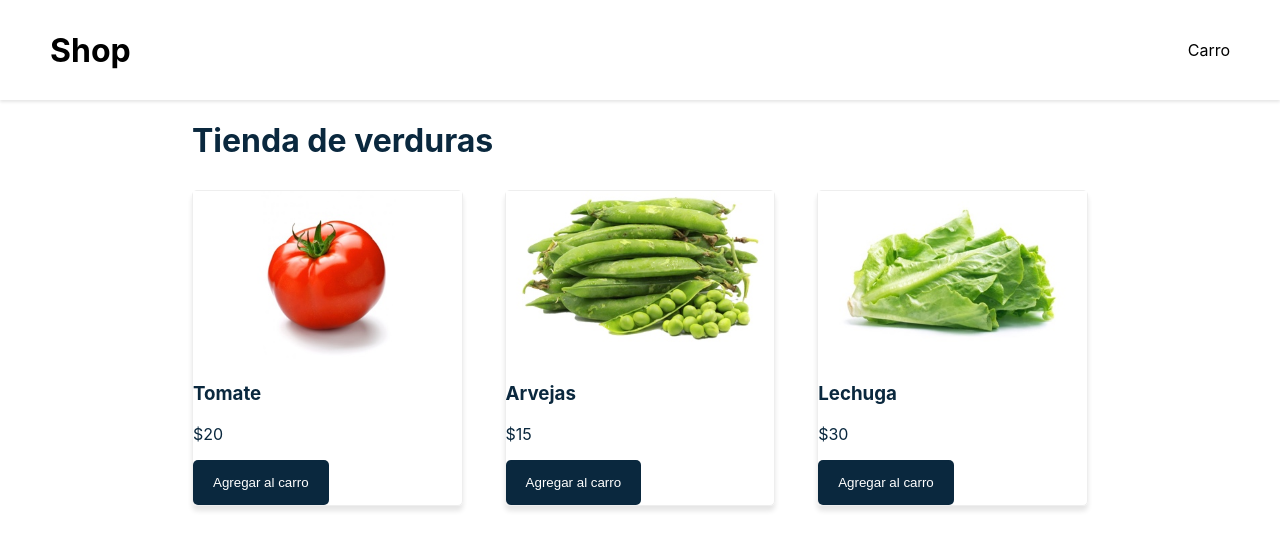
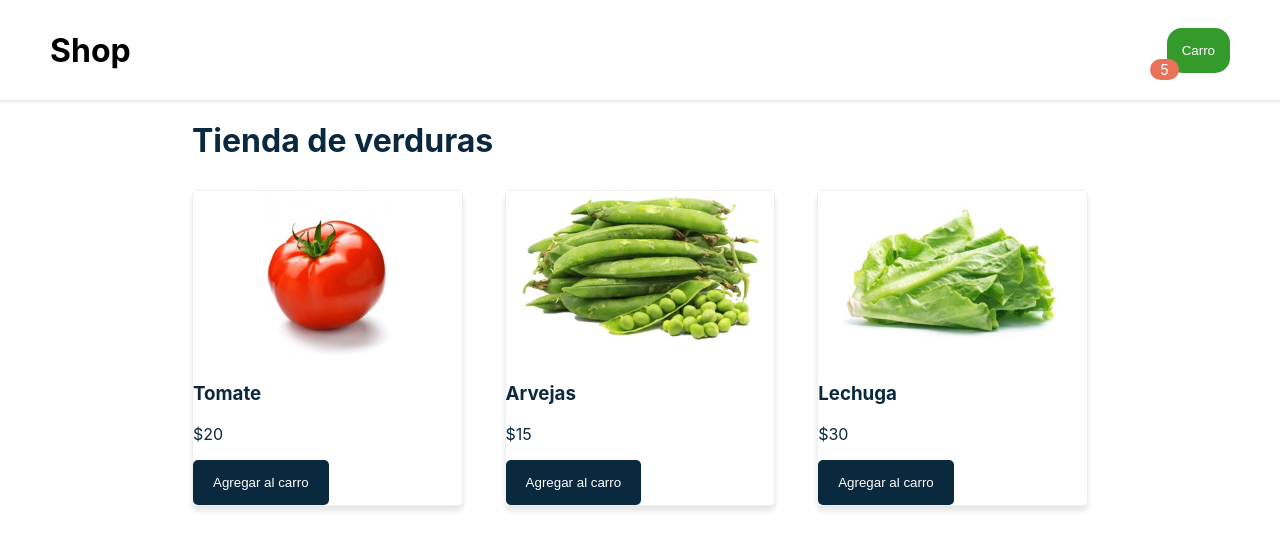
Before and after one commit to edmirgalvan01/carro-de-compras-react, a React (Create React App) app: page / in a window 1280 px wide. Shown: the top 550 px of the page. Built offline with nearby package versions, Linux system fonts and the light colour scheme.

Commit message:
Se creo el componente de BubbleAlert con exito

```diff
--- /dev/null
+++ b/src/components/BubbleAlert.js
@@ -0,0 +1,20 @@
+import { Component } from 'react';
+
+const styles = {
+   bubbleAlert: {
+      backgroundColor: '#E9725A',
+      borderRadius: '15px',
+      color: '#FFFFFF',
+      padding: '2px 10px',
+      fontSize: '0.9rem',
+      width: '20px',
+   },
+};
+
+class BubbleAlert extends Component {
+   render() {
+      return <span style={styles.bubbleAlert}>5</span>;
+   }
+}
+
+export default BubbleAlert;
--- /dev/null
+++ b/src/components/Carro.js
@@ -0,0 +1,33 @@
+import { Component } from 'react';
+import BubbleAlert from './BubbleAlert';
+
+const styles = {
+   carro: {
+      backgroundColor: '#359A2C',
+      color: '#FFFFFF',
+      border: 'none',
+      padding: '15px',
+      borderRadius: '15px',
+      cursor: 'pointer',
+   },
+   bubble: {
+      left: '12px',
+      top: '20px',
+      position: 'relative',
+   },
+};
+
+class Carro extends Component {
+   render() {
+      return (
+         <div>
+            <span style={styles.bubble}>
+               <BubbleAlert />
+            </span>
+            <button style={styles.carro}>Carro</button>
+         </div>
+      );
+   }
+}
+
+export default Carro;
--- a/src/components/Navbar.js
+++ b/src/components/Navbar.js
@@ -1,5 +1,6 @@
 import { Component } from 'react';
 import Logo from './Logo';
+import Carro from './Carro';
 
 const styles = {
    navbar: {
@@ -19,7 +20,7 @@
       return (
          <nav style={styles.navbar}>
             <Logo />
-            <p>Carro</p>
+            <Carro />
          </nav>
       );
    }
```
